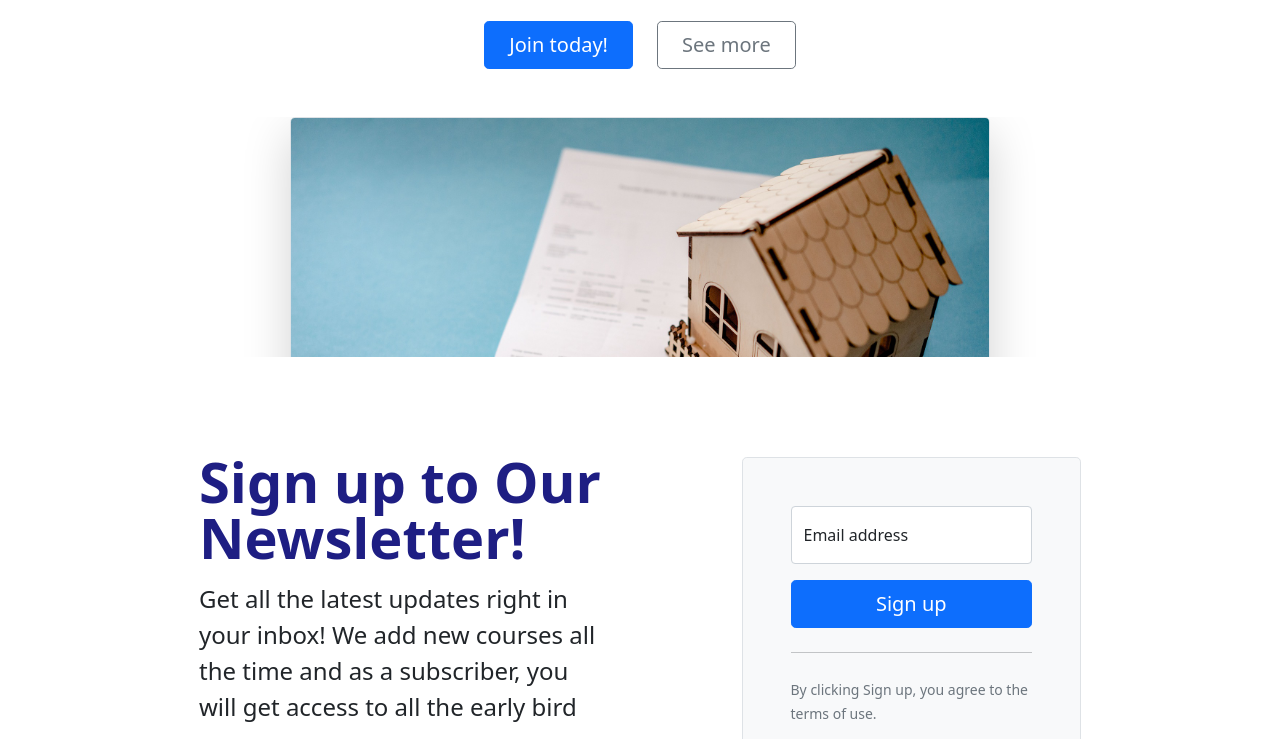
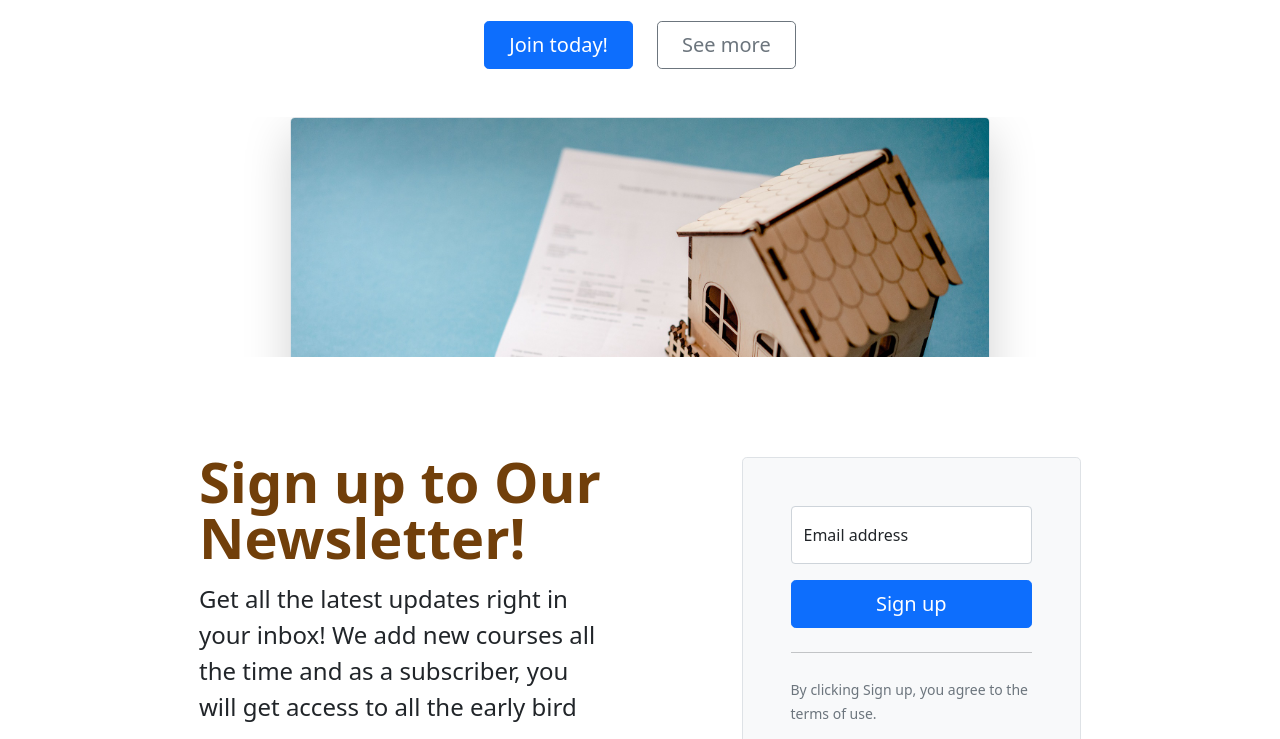
Before and after one commit to cdorce/bootstrap-landing-pafe-test-2.github.io, a plain HTML site: page index.html in a window 1280 px wide. Shown: the part 290-1029 px from the top of the page. Drawn offline with nearby package versions, Linux system fonts and the light colour scheme.

Commit message:
h1-color-3

```diff
--- a/style.css
+++ b/style.css
@@ -5,5 +5,5 @@
 }
 
 h1 {
-    color: rgb(30, 30, 131);
+    color: rgb(113, 63, 10);
 }
```
